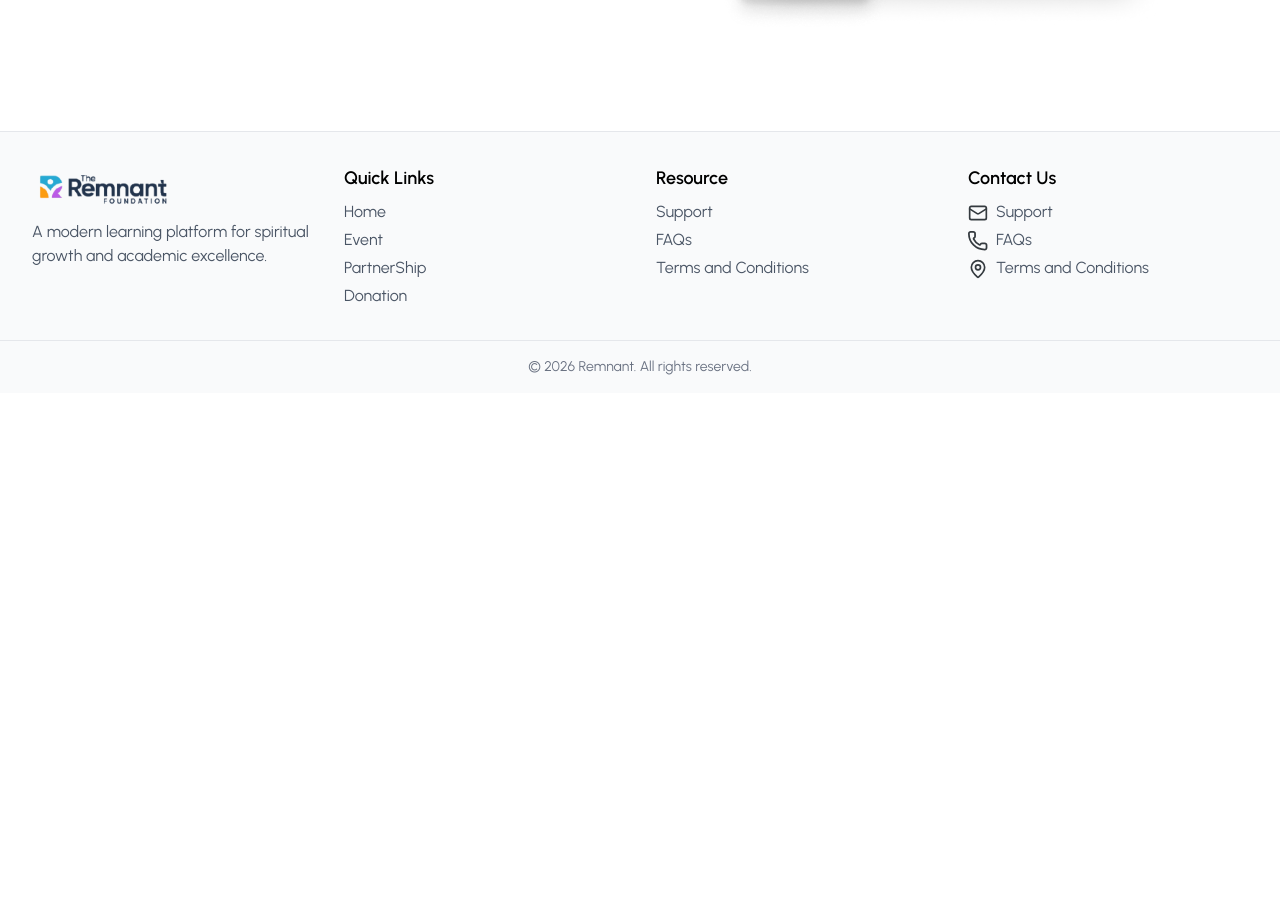
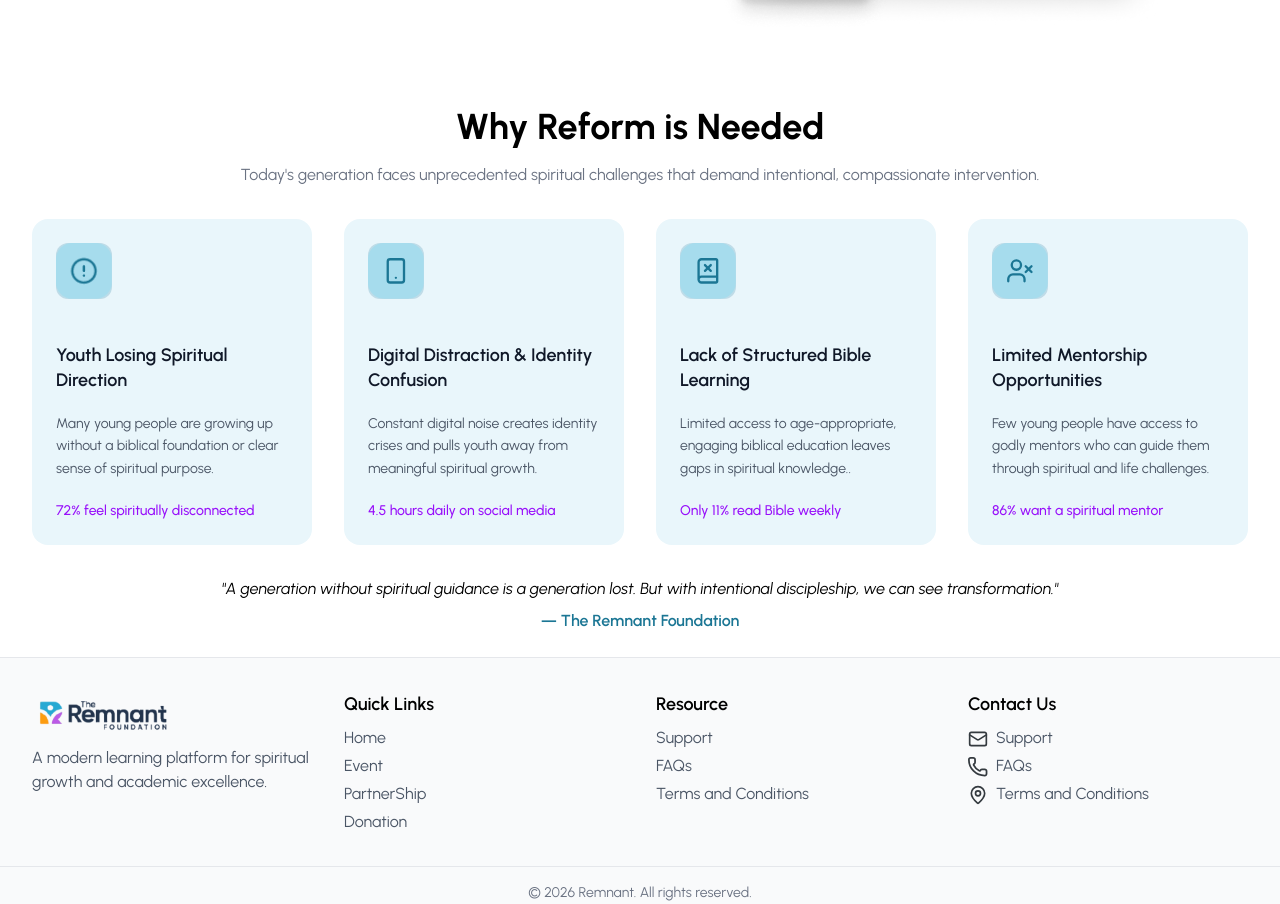
Before and after one commit to naimsheikh8020/Bible-Lms-Remnant-, a React (Vite) app: page /reform in a window 1280 px wide. Shown: the part 1080-1984 px from the top of the page. Before the commit the page ends 1473 px from the top, so only its background shows below. Built offline with nearby package versions, Linux system fonts and the light colour scheme.

Commit message:
add ReformNeedSection and ReformNeedCard components

```diff
--- /dev/null
+++ b/src/Components/ReformNeedCard.tsx
@@ -0,0 +1,49 @@
+import React from "react";
+
+interface ReformNeedCardProps {
+  icon: React.ReactNode;
+  title: string;
+  description: string;
+  highlightText?: string;
+  className?: string;
+}
+
+const ReformNeedCard: React.FC<ReformNeedCardProps> = ({
+  icon,
+  title,
+  description,
+  highlightText,
+  className = "",
+}) => {
+  return (
+    <div
+      className={`bg-[#E9F6FB] rounded-2xl p-6 w-full  transition-all duration-300 hover:shadow-lg ${className}`}
+    >
+      <div className="flex flex-col gap-6">
+        {/* Icon */}
+        <div className="w-14 h-14 flex items-center justify-center bg-[#BFDCE8] rounded-xl">
+          {icon}
+        </div>
+
+        {/* Content */}
+        <div className="space-y-3 mt-5">
+          <h3 className="text-lg font-semibold text-gray-900 leading-snug">
+            {title}
+          </h3>
+
+          <p className="text-sm text-gray-600 leading-relaxed mt-5">
+            {description}
+          </p>
+
+          {highlightText && (
+            <p className="text-sm text-purple-600 font-medium mt-5">
+              {highlightText}
+            </p>
+          )}
+        </div>
+      </div>
+    </div>
+  );
+};
+
+export default ReformNeedCard;
--- a/src/Page/HomePage/Reform.tsx
+++ b/src/Page/HomePage/Reform.tsx
@@ -1,4 +1,5 @@
 import ReformHeader from "./ReformSection/ReformHeader"
+import ReformNeedSection from "./ReformSection/ReformNeedSection"
 import ReformOurMission from "./ReformSection/ReformOurMission"
 
 
@@ -7,6 +8,7 @@ const Reform = () => {
     <div>
       <ReformHeader/>
       <ReformOurMission/>
+      <ReformNeedSection/>
     </div>
   )
 }
--- /dev/null
+++ b/src/Page/HomePage/ReformSection/ReformNeedSection.tsx
@@ -0,0 +1,45 @@
+import ReformNeedCard from "../../../Components/ReformNeedCard"
+import { assets } from "../../../assets/assets"
+
+const ReformNeedSection = () => {
+  return (
+    <div>
+      <div className="text-center">
+        <h2 className="text-3xl md:text-4xl font-bold mb-4">Why Reform is Needed</h2>
+        <p className="text-gray-500 mt-2 text-base">Today's generation faces unprecedented spiritual challenges that demand intentional, compassionate intervention.</p>
+      </div>
+      <div className="grid  md:grid-cols-4 gap-8 mt-8">
+        <ReformNeedCard
+        icon={<img src={assets.YouthLosing}/>}
+        title="Youth Losing Spiritual Direction"
+        description="Many young people are growing up without a biblical foundation or clear sense of spiritual purpose."
+        highlightText="72% feel spiritually disconnected"
+      />
+      <ReformNeedCard
+        icon={<img src={assets.DigitalDistraction}/>}
+        title="Digital Distraction & Identity Confusion"
+        description="Constant digital noise creates identity crises and pulls youth away from meaningful spiritual growth."
+        highlightText="4.5 hours daily on social media"
+      />
+      <ReformNeedCard
+        icon={<img src={assets.LackOfStructured}/>}
+        title="Lack of Structured Bible Learning"
+        description="Limited access to age-appropriate, engaging biblical education leaves gaps in spiritual knowledge.."
+        highlightText="Only 11% read Bible weekly"
+      />
+      <ReformNeedCard
+        icon={<img src={assets.LimitedMentorShip}/>}
+        title="Limited Mentorship Opportunities"
+        description="Few young people have access to godly mentors who can guide them through spiritual and life challenges."
+        highlightText="86% want a spiritual mentor"
+      />
+      </div>
+      <div className="text-center mt-8">
+        <p className="italic  ">"A generation without spiritual guidance is a generation lost. But with intentional discipleship, we can see transformation."</p>
+        <p className="text-[#1B7694] mt-2 font-semibold">— The Remnant Foundation</p>
+      </div>
+    </div>
+  )
+}
+
+export default ReformNeedSection
```
